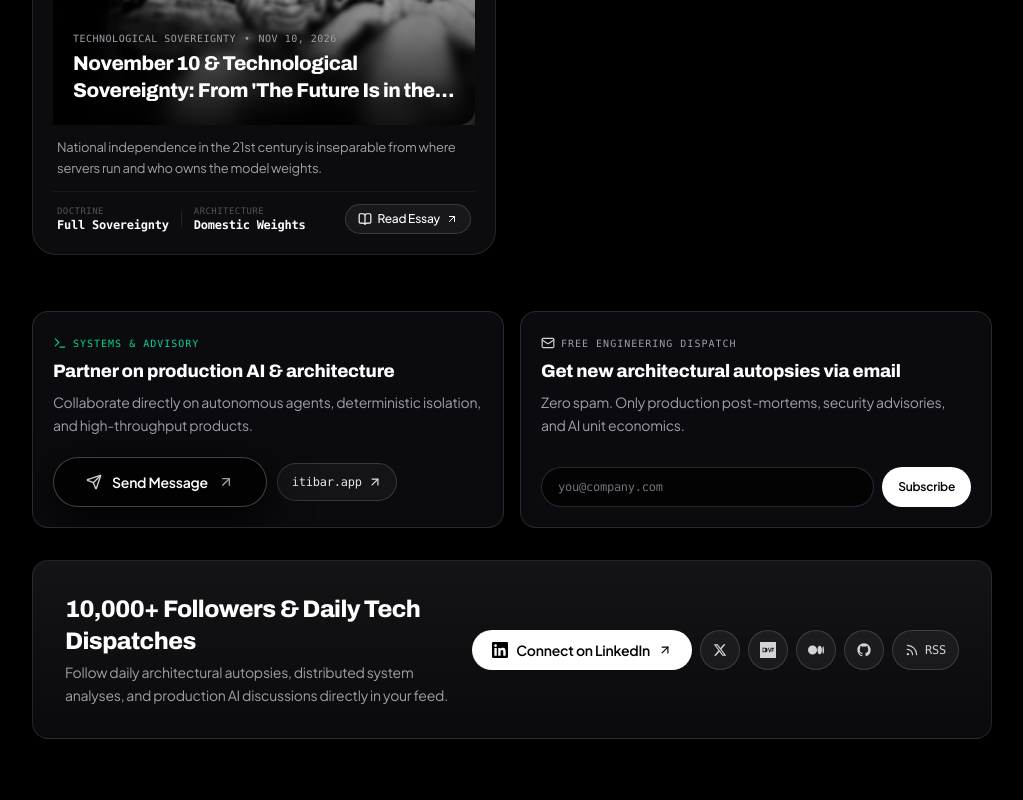
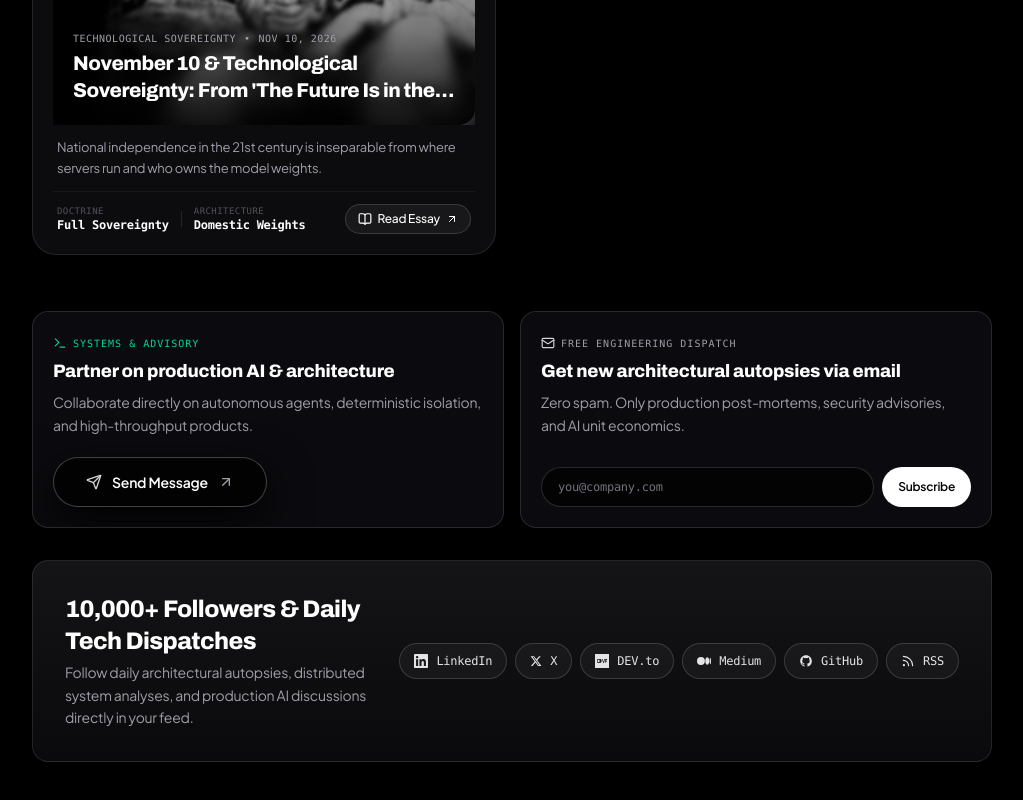
Before and after one commit to DevKursat/kursat-kisisel, a Next.js app: page /blog in a window 1280 px wide. Shown: the part 3325-4125 px from the top of the page, without its empty margins (128-1151 px from the left). Built offline with nearby package versions, Linux system fonts and the light colour scheme.

Commit message:
style(blog): simplify newsletter subscribed pill, remove itibar CTA button, and unify social pill sizing

```diff
--- a/src/components/BlogArchiveClient.tsx
+++ b/src/components/BlogArchiveClient.tsx
@@ -422,15 +422,6 @@ function BlogArchiveContent({
             </div>
             <div className="relative z-10 flex flex-wrap items-center gap-2.5 pt-1">
               <TypeformContactModal />
-              <a
-                href="https://itibar.app"
-                target="_blank"
-                rel="noopener noreferrer"
-                className="inline-flex items-center gap-1.5 px-3.5 py-2.5 rounded-full border border-white/15 bg-white/[0.04] hover:bg-white hover:text-black text-xs font-mono text-zinc-200 transition-all"
-              >
-                <span>itibar.app</span>
-                <ArrowUpRight className="w-3.5 h-3.5" />
-              </a>
             </div>
           </motion.div>
 
@@ -460,58 +451,62 @@ function BlogArchiveContent({
               href="https://www.linkedin.com/in/k%C3%BCr%C5%9Faty%C4%B1lmaz/"
               target="_blank"
               rel="noopener noreferrer"
-              className="flex items-center gap-2 px-4 sm:px-5 py-2.5 rounded-full bg-white text-black text-xs sm:text-sm font-semibold hover:bg-zinc-200 transition-colors shrink-0"
+              className="inline-flex h-9 px-3.5 items-center gap-2 rounded-full border border-white/15 bg-white/[0.04] text-xs font-mono text-zinc-200 hover:bg-white hover:text-black hover:border-white transition-all shrink-0"
+              aria-label="LinkedIn"
             >
-              <LinkedinIcon className="w-4 h-4 text-black" />
-              <span>{ui.communityBtn}</span>
-              <ArrowUpRight className="w-3.5 h-3.5 text-black" />
+              <LinkedinIcon className="w-3.5 h-3.5" />
+              <span>LinkedIn</span>
             </a>
 
             <a
               href="https://x.com/DevKursat"
               target="_blank"
               rel="noopener noreferrer"
-              className="flex h-10 w-10 items-center justify-center rounded-full border border-white/15 bg-white/5 text-zinc-300 hover:bg-white hover:text-black hover:border-white transition-all shrink-0"
+              className="inline-flex h-9 px-3.5 items-center gap-2 rounded-full border border-white/15 bg-white/[0.04] text-xs font-mono text-zinc-200 hover:bg-white hover:text-black hover:border-white transition-all shrink-0"
               aria-label="X (Twitter)"
             >
-              <TwitterXIcon className="w-3.5 h-3.5" />
+              <TwitterXIcon className="w-3 h-3" />
+              <span>X</span>
             </a>
 
             <a
               href="https://dev.to/devkursat"
               target="_blank"
               rel="noopener noreferrer"
-              className="flex h-10 w-10 items-center justify-center rounded-full border border-white/15 bg-white/5 text-zinc-300 hover:bg-white hover:text-black hover:border-white transition-all shrink-0"
+              className="inline-flex h-9 px-3.5 items-center gap-2 rounded-full border border-white/15 bg-white/[0.04] text-xs font-mono text-zinc-200 hover:bg-white hover:text-black hover:border-white transition-all shrink-0"
               aria-label="DEV.to"
             >
-              <DevtoIcon className="w-4 h-4" />
+              <DevtoIcon className="w-3.5 h-3.5" />
+              <span>DEV.to</span>
             </a>
 
             <a
               href="https://medium.com/@ykursat054"
               target="_blank"
               rel="noopener noreferrer"
-              className="flex h-10 w-10 items-center justify-center rounded-full border border-white/15 bg-white/5 text-zinc-300 hover:bg-white hover:text-black hover:border-white transition-all shrink-0"
+              className="inline-flex h-9 px-3.5 items-center gap-2 rounded-full border border-white/15 bg-white/[0.04] text-xs font-mono text-zinc-200 hover:bg-white hover:text-black hover:border-white transition-all shrink-0"
               aria-label="Medium"
             >
-              <MediumIcon className="w-4 h-4" />
+              <MediumIcon className="w-3.5 h-3.5" />
+              <span>Medium</span>
             </a>
 
             <a
               href="https://github.com/DevKursat"
               target="_blank"
               rel="noopener noreferrer"
-              className="flex h-10 w-10 items-center justify-center rounded-full border border-white/15 bg-white/5 text-zinc-300 hover:bg-white hover:text-black hover:border-white transition-all shrink-0"
+              className="inline-flex h-9 px-3.5 items-center gap-2 rounded-full border border-white/15 bg-white/[0.04] text-xs font-mono text-zinc-200 hover:bg-white hover:text-black hover:border-white transition-all shrink-0"
               aria-label="GitHub"
             >
-              <GithubIcon className="w-4 h-4" />
+              <GithubIcon className="w-3.5 h-3.5" />
+              <span>GitHub</span>
             </a>
 
             <a
               href={rssHref}
               target="_blank"
               rel="noopener noreferrer"
-              className="flex h-10 px-3 items-center justify-center gap-1.5 rounded-full border border-white/15 bg-white/5 text-xs font-mono text-zinc-300 hover:bg-white hover:text-black hover:border-white transition-all shrink-0"
+              className="inline-flex h-9 px-3.5 items-center gap-2 rounded-full border border-white/15 bg-white/[0.04] text-xs font-mono text-zinc-200 hover:bg-white hover:text-black hover:border-white transition-all shrink-0"
               aria-label={ui.rssFeed}
             >
               <Rss className="w-3.5 h-3.5" />
--- a/src/components/BlogPostContent.tsx
+++ b/src/components/BlogPostContent.tsx
@@ -173,14 +173,14 @@ export function ArticleMarkup({
   > = {
     guvenlik: isTr
       ? {
-          badge: "ZERO-TRUST & İTİBAR",
+          badge: "ZERO-TRUST & GÜVENLİK",
           title: "Üretim sistemlerinde deterministik koruma",
-          body: "Otonom ajanlar, RLS sınırları ve marka itibarı için sıfır halüsinasyonlu güvenlik mimarisi kuruyoruz.",
+          body: "Otonom ajanlar, RLS sınırları ve veri izolasyonu için sıfır açık toleranslı güvenlik mimarisi kuruyoruz.",
         }
       : {
-          badge: "ZERO-TRUST & İTİBAR",
+          badge: "ZERO-TRUST & SECURITY",
           title: "Deterministic defense in production",
-          body: "We engineer verifiable isolation boundaries and zero-hallucination reputation systems for autonomous workflows.",
+          body: "We engineer verifiable isolation boundaries and strict RLS authorization for autonomous workflows.",
         },
     mimari: isTr
       ? {
@@ -831,15 +831,6 @@ export function ArticleMarkup({
             </div>
             <div className="relative z-10 flex flex-wrap items-center gap-2.5 pt-2">
               <TypeformContactModal />
-              <a
-                href="https://itibar.app"
-                target="_blank"
-                rel="noopener noreferrer"
-                className="inline-flex items-center gap-1.5 px-3.5 py-2.5 rounded-full border border-white/15 bg-white/[0.04] hover:bg-white hover:text-black text-xs font-mono text-zinc-200 transition-all"
-              >
-                <span>itibar.app</span>
-                <ArrowUpRight className="w-3.5 h-3.5" />
-              </a>
             </div>
           </motion.div>
 
@@ -939,17 +930,16 @@ export function ArticleMarkup({
               href="https://www.linkedin.com/in/k%C3%BCr%C5%9Faty%C4%B1lmaz/"
               target="_blank"
               rel="noopener noreferrer"
-              className="inline-flex items-center gap-2 px-4 py-2 rounded-full bg-white text-black text-xs font-semibold hover:bg-zinc-200 transition-colors"
+              className="inline-flex h-9 px-3.5 items-center gap-2 rounded-full border border-white/15 bg-white/[0.04] text-xs font-mono text-zinc-200 hover:bg-white hover:text-black hover:border-white transition-all"
             >
-              <LinkedinIcon className="w-3.5 h-3.5 text-black" />
+              <LinkedinIcon className="w-3.5 h-3.5" />
               <span>LinkedIn</span>
-              <ArrowUpRight className="w-3 h-3 text-black" />
             </a>
             <a
               href="https://x.com/DevKursat"
               target="_blank"
               rel="noopener noreferrer"
-              className="inline-flex items-center gap-1.5 px-3 py-2 rounded-full border border-white/15 bg-white/5 text-xs text-zinc-300 hover:bg-white hover:text-black transition-all"
+              className="inline-flex h-9 px-3.5 items-center gap-2 rounded-full border border-white/15 bg-white/[0.04] text-xs font-mono text-zinc-200 hover:bg-white hover:text-black hover:border-white transition-all"
             >
               <TwitterXIcon className="w-3 h-3" />
               <span>X</span>
@@ -958,7 +948,7 @@ export function ArticleMarkup({
               href="https://dev.to/devkursat"
               target="_blank"
               rel="noopener noreferrer"
-              className="inline-flex items-center gap-1.5 px-3 py-2 rounded-full border border-white/15 bg-white/5 text-xs text-zinc-300 hover:bg-white hover:text-black transition-all"
+              className="inline-flex h-9 px-3.5 items-center gap-2 rounded-full border border-white/15 bg-white/[0.04] text-xs font-mono text-zinc-200 hover:bg-white hover:text-black hover:border-white transition-all"
             >
               <DevtoIcon className="w-3.5 h-3.5" />
               <span>DEV.to</span>
@@ -967,7 +957,7 @@ export function ArticleMarkup({
               href="https://medium.com/@ykursat054"
               target="_blank"
               rel="noopener noreferrer"
-              className="inline-flex items-center gap-1.5 px-3 py-2 rounded-full border border-white/15 bg-white/5 text-xs text-zinc-300 hover:bg-white hover:text-black transition-all"
+              className="inline-flex h-9 px-3.5 items-center gap-2 rounded-full border border-white/15 bg-white/[0.04] text-xs font-mono text-zinc-200 hover:bg-white hover:text-black hover:border-white transition-all"
             >
               <MediumIcon className="w-3.5 h-3.5" />
               <span>Medium</span>
@@ -976,7 +966,7 @@ export function ArticleMarkup({
               href="https://github.com/DevKursat"
               target="_blank"
               rel="noopener noreferrer"
-              className="inline-flex items-center gap-1.5 px-3 py-2 rounded-full border border-white/15 bg-white/5 text-xs text-zinc-300 hover:bg-white hover:text-black transition-all"
+              className="inline-flex h-9 px-3.5 items-center gap-2 rounded-full border border-white/15 bg-white/[0.04] text-xs font-mono text-zinc-200 hover:bg-white hover:text-black hover:border-white transition-all"
             >
               <GithubIcon className="w-3.5 h-3.5" />
               <span>GitHub</span>
@@ -985,7 +975,7 @@ export function ArticleMarkup({
               href={rssHref}
               target="_blank"
               rel="noopener noreferrer"
-              className="inline-flex items-center gap-1.5 px-3 py-2 rounded-full border border-white/15 bg-white/5 text-xs font-mono text-zinc-300 hover:bg-white hover:text-black transition-all"
+              className="inline-flex h-9 px-3.5 items-center gap-2 rounded-full border border-white/15 bg-white/[0.04] text-xs font-mono text-zinc-200 hover:bg-white hover:text-black hover:border-white transition-all"
             >
               <Rss className="w-3.5 h-3.5" />
               <span>RSS</span>
--- a/src/components/BlogSection.tsx
+++ b/src/components/BlogSection.tsx
@@ -1,7 +1,6 @@
 "use client";
 
 import { useRef } from "react";
-import { ArrowUpRight } from "lucide-react";
 import { motion, useScroll, useTransform } from "framer-motion";
 import { useLanguage } from "@/context/LanguageContext";
 import { getLocalizedSummary, type BlogPostSummary } from "@/data/blogIndex";
@@ -95,49 +94,49 @@ export default function BlogSection({
             </p>
           </div>
 
-          <div className="relative z-10 flex items-center gap-2.5 shrink-0">
+          <div className="relative z-10 flex flex-wrap items-center gap-2 shrink-0">
             <a
               href="https://www.linkedin.com/in/k%C3%BCr%C5%9Faty%C4%B1lmaz/"
               target="_blank"
               rel="noopener noreferrer"
-              className="flex items-center gap-2 px-4 sm:px-5 py-2.5 rounded-full bg-white text-black text-xs sm:text-sm font-semibold hover:bg-zinc-200 transition-colors shrink-0"
+              className="inline-flex h-9 px-3.5 items-center gap-2 rounded-full border border-white/15 bg-white/[0.04] text-xs font-mono text-zinc-200 hover:bg-white hover:text-black hover:border-white transition-all shrink-0"
+              aria-label="LinkedIn"
             >
-              <LinkedinIcon className="w-4 h-4 text-black" />
-              <span>{t("blog.linkedin.btn")}</span>
-              <ArrowUpRight className="w-3.5 h-3.5 text-black" />
+              <LinkedinIcon className="w-3.5 h-3.5" />
+              <span>LinkedIn</span>
             </a>
 
-            {/* Small X (Twitter) Capsule */}
             <a
               href="https://x.com/DevKursat"
               target="_blank"
               rel="noopener noreferrer"
-              className="flex h-10 w-10 items-center justify-center rounded-full border border-white/15 bg-white/5 text-zinc-300 hover:bg-white hover:text-black hover:border-white transition-all shrink-0"
+              className="inline-flex h-9 px-3.5 items-center gap-2 rounded-full border border-white/15 bg-white/[0.04] text-xs font-mono text-zinc-200 hover:bg-white hover:text-black hover:border-white transition-all shrink-0"
               aria-label="X (Twitter)"
             >
-              <TwitterXIcon className="w-3.5 h-3.5" />
+              <TwitterXIcon className="w-3 h-3" />
+              <span>X</span>
             </a>
 
-            {/* Small Dev.to Capsule */}
             <a
               href="https://dev.to/devkursat"
               target="_blank"
               rel="noopener noreferrer"
-              className="flex h-10 w-10 items-center justify-center rounded-full border border-white/15 bg-white/5 text-zinc-300 hover:bg-white hover:text-black hover:border-white transition-all shrink-0"
+              className="inline-flex h-9 px-3.5 items-center gap-2 rounded-full border border-white/15 bg-white/[0.04] text-xs font-mono text-zinc-200 hover:bg-white hover:text-black hover:border-white transition-all shrink-0"
               aria-label="Dev.to"
             >
-              <DevtoIcon className="w-4 h-4" />
+              <DevtoIcon className="w-3.5 h-3.5" />
+              <span>DEV.to</span>
             </a>
 
-            {/* Small Medium Capsule */}
             <a
               href="https://medium.com/@ykursat054"
               target="_blank"
               rel="noopener noreferrer"
-              className="flex h-10 w-10 items-center justify-center rounded-full border border-white/15 bg-white/5 text-zinc-300 hover:bg-white hover:text-black hover:border-white transition-all shrink-0"
+              className="inline-flex h-9 px-3.5 items-center gap-2 rounded-full border border-white/15 bg-white/[0.04] text-xs font-mono text-zinc-200 hover:bg-white hover:text-black hover:border-white transition-all shrink-0"
               aria-label="Medium"
             >
-              <MediumIcon className="w-4 h-4" />
+              <MediumIcon className="w-3.5 h-3.5" />
+              <span>Medium</span>
             </a>
           </div>
         </div>
```
Also changed, not shown: src/components/NewsletterSignupBox.tsx (+4 -11 lines).
